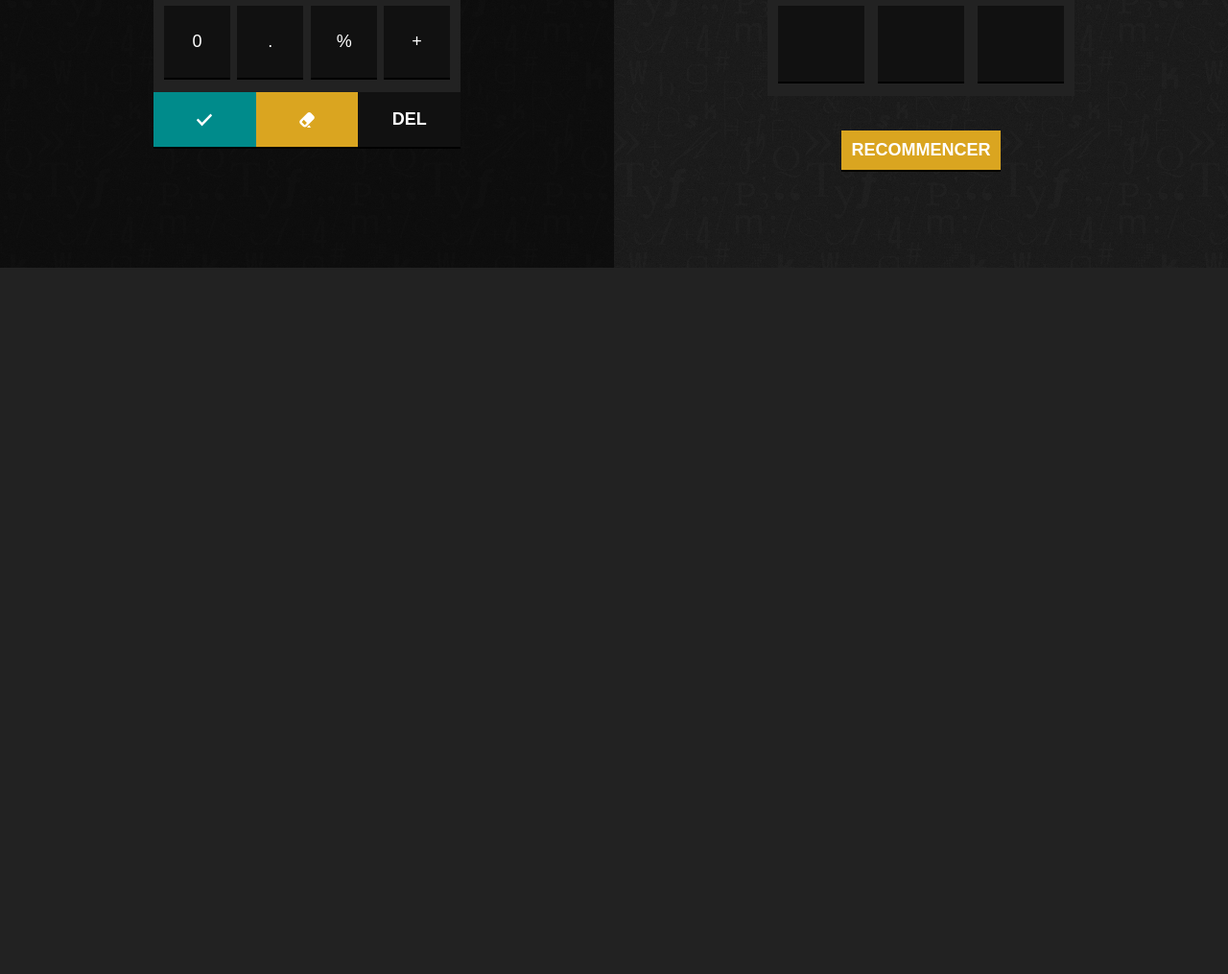
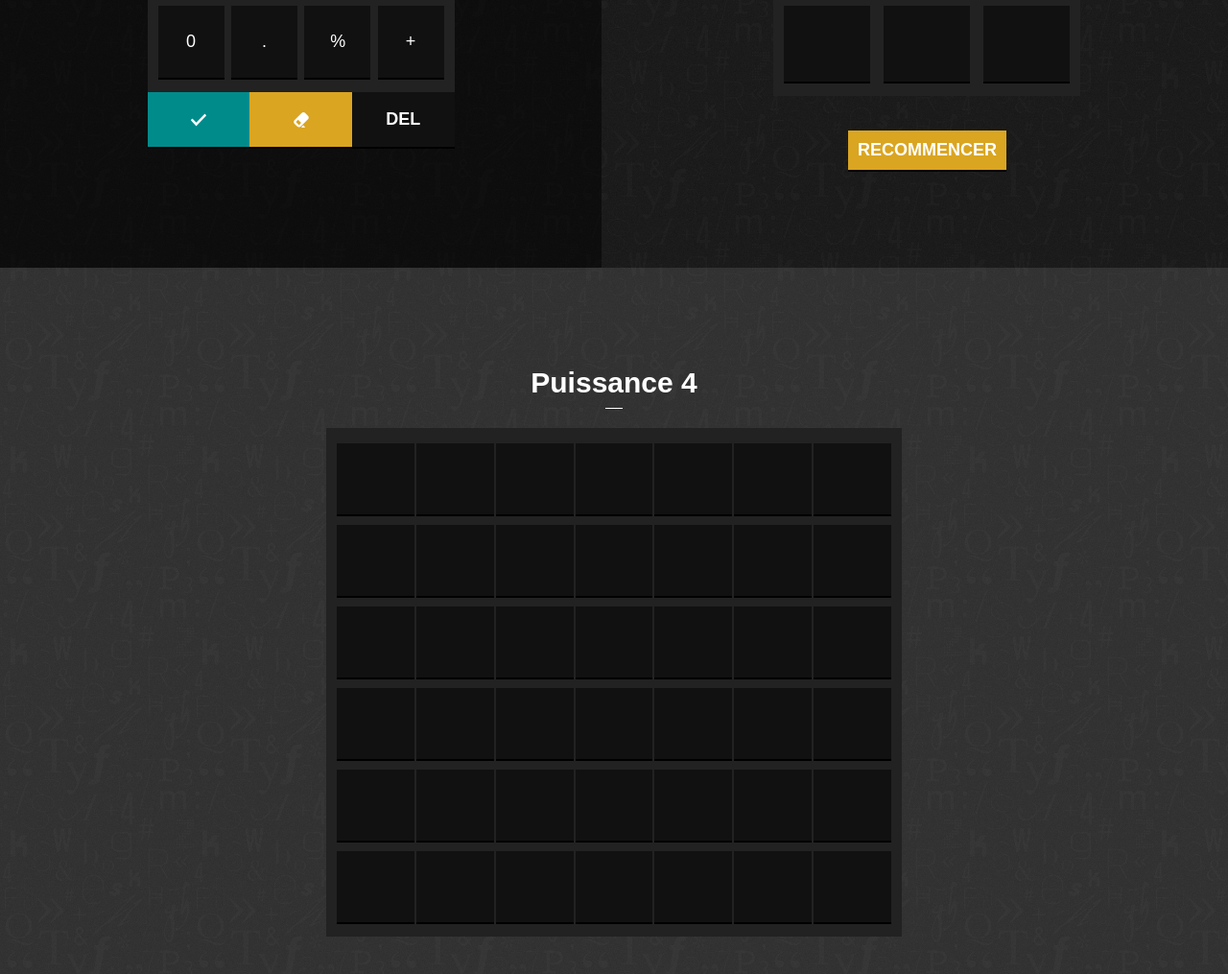
Before and after one commit to Melleprunelle/calculatrice-js, a plain HTML site: page index.html in a window 1280 px wide. Shown: the part 521-1536 px from the top of the page at 96% size. Before the commit the page ends 800 px from the top, so only its background shows below. Drawn offline with Linux system fonts and the light colour scheme; a web font is replaced by a local one.

Commit message:
HTML puissance4

```diff
--- a/css/style.css
+++ b/css/style.css
@@ -11,6 +11,7 @@ body {
     background-image: url(../type.png);
     display: flex;
     justify-content: space-between;
+    flex-wrap: wrap;
 }
 
 .container-page {
@@ -18,12 +19,17 @@ body {
     flex-direction: column;
     justify-content: center;
     align-items: center;
-    width: 50vw;
+    width: 49vw;
     min-height: 100vh;
 }
 
 .container-page:first-child {
     background-color: rgba(0, 0, 0, 0.5);
+}
+
+.container-page-puissance4 {
+    background-color: rgba(255, 255, 255, 0.1);
+    width: 100vw;
 }
 
 h1 {
@@ -191,6 +197,25 @@ h1:after {
     box-shadow: inset 0 3px 3px 0 rgba(0, 0, 0, 0.5);
 }
 
+.affichage-p4 {
+    flex-direction: column;
+    width: 600px;
+}
+
+.affichage-p4 .ligne-p4 {
+    display: flex;
+    justify-content: space-between;
+    align-items: center;
+}
+
+.affichage-p4 span {
+    padding: 0;
+    height: 75px;
+    display: flex;
+    justify-content: center;
+    align-items: center;
+}
+
 @media (max-width: 360px) {
      .resultat {
         width: 90vw;
@@ -213,5 +238,11 @@ h1:after {
 
     .container-page {
         width: 100vw;
+        padding: 50px 0;
+        min-height: auto;
+    }
+
+    .affichage-p4 span {
+        height: 45px;
     }
 }
--- a/index.html
+++ b/index.html
@@ -95,6 +95,72 @@
         <a href="javascript:window.location.reload(true)" class="relancer">Recommencer</a>
     </div>
 
+    <div class="container-page container-page-puissance4">
+        <h1>Puissance 4</h1>
+
+        <div class="affichage affichage-p4">
+            <div class="ligne-p4">
+                <span></span>
+                <span></span>
+                <span></span>
+                <span></span>
+                <span></span>
+                <span></span>
+                <span></span>
+            </div>
+
+            <div class="ligne-p4">
+                <span></span>
+                <span></span>
+                <span></span>
+                <span></span>
+                <span></span>
+                <span></span>
+                <span></span>
+            </div>
+
+            <div class="ligne-p4">
+                <span></span>
+                <span></span>
+                <span></span>
+                <span></span>
+                <span></span>
+                <span></span>
+                <span></span>
+            </div>
+
+            <div class="ligne-p4">
+                <span></span>
+                <span></span>
+                <span></span>
+                <span></span>
+                <span></span>
+                <span></span>
+                <span></span>
+            </div>
+
+            <div class="ligne-p4">
+                <span></span>
+                <span></span>
+                <span></span>
+                <span></span>
+                <span></span>
+                <span></span>
+                <span></span>
+            </div>
+
+            <div class="ligne-p4">
+                <span></span>
+                <span></span>
+                <span></span>
+                <span></span>
+                <span></span>
+                <span></span>
+                <span></span>
+            </div>
+        </div>
+    </div>
+
     <!-- SCRIPT -->
     <!-- <script src="js/script.js" type="text/javascript"></script> -->
     <script src="js/calculatrice.js" type="text/javascript"></script>
--- a/js/tictactoe.js
+++ b/js/tictactoe.js
@@ -86,3 +86,7 @@ function whoWins() {
         document.getElementById('affichage-tictactoe').innerHTML = "Vous avez perdu. Fin de partie";
     }
 }
+
+var test = Math.random() * 100;
+var entier = Math.round(test);
+console.log(entier);
```
